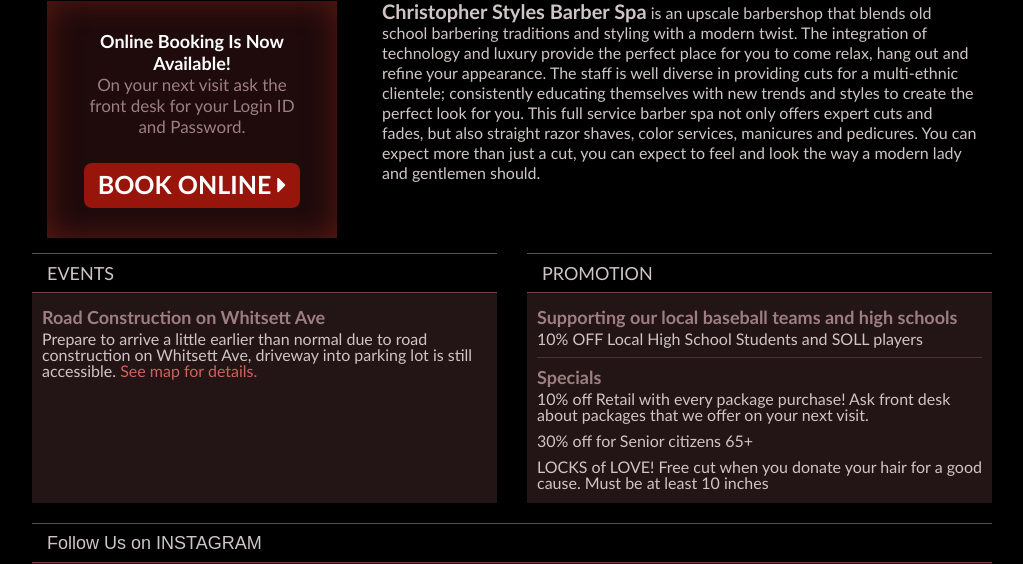
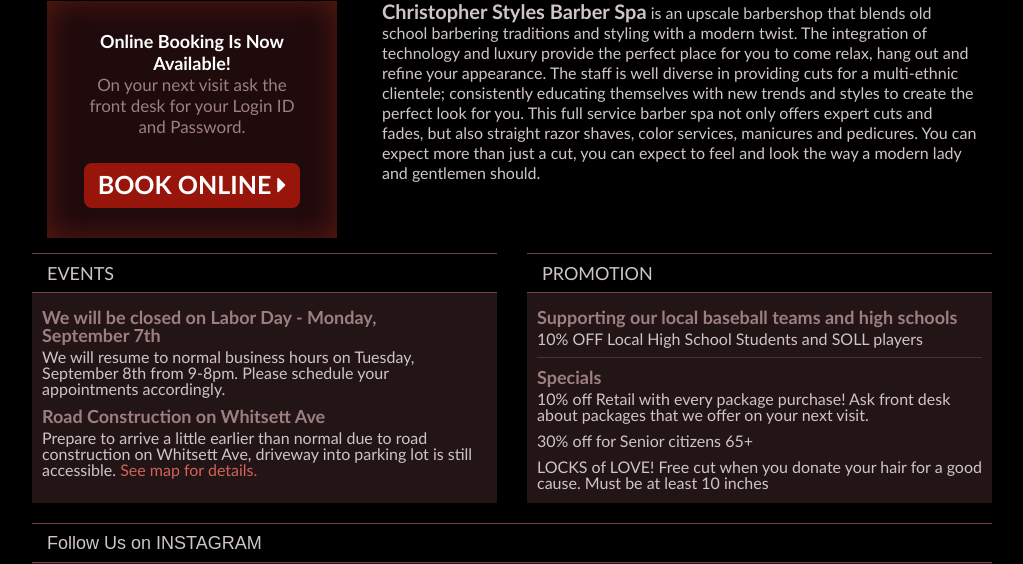
Before and after one commit to LisaSheaDesign/csbs, a PHP site: page / in a window 1280 px wide. Shown: the part 673-1237 px from the top of the page, without its empty margins (128-1151 px from the left). Run offline with PHP 8.4, Linux system fonts and the light colour scheme; some libraries are stand-ins or nearby versions.

Commit message:
update event labor day

```diff
--- a/index.php
+++ b/index.php
@@ -114,6 +114,9 @@
 						<article class="col-md-6 events">
 						<h2>Events<span>+</span></h2>
 							<div class="promoBox">
+							<h3>We will be closed on Labor Day - Monday, <br />September 7th</h3>
+							<p>We will resume to normal business hours on Tuesday, September 8th from 9-8pm. Please schedule your appointments accordingly.</p>
+
 							<h3>Road Construction on Whitsett Ave</h3>
 							<p>Prepare to arrive a little earlier than normal due to road construction on Whitsett Ave, driveway into parking lot is still accessible.
 							<a href="*" data-toggle="modal" data-target="#eModal">See map for details.</a></p>
```
